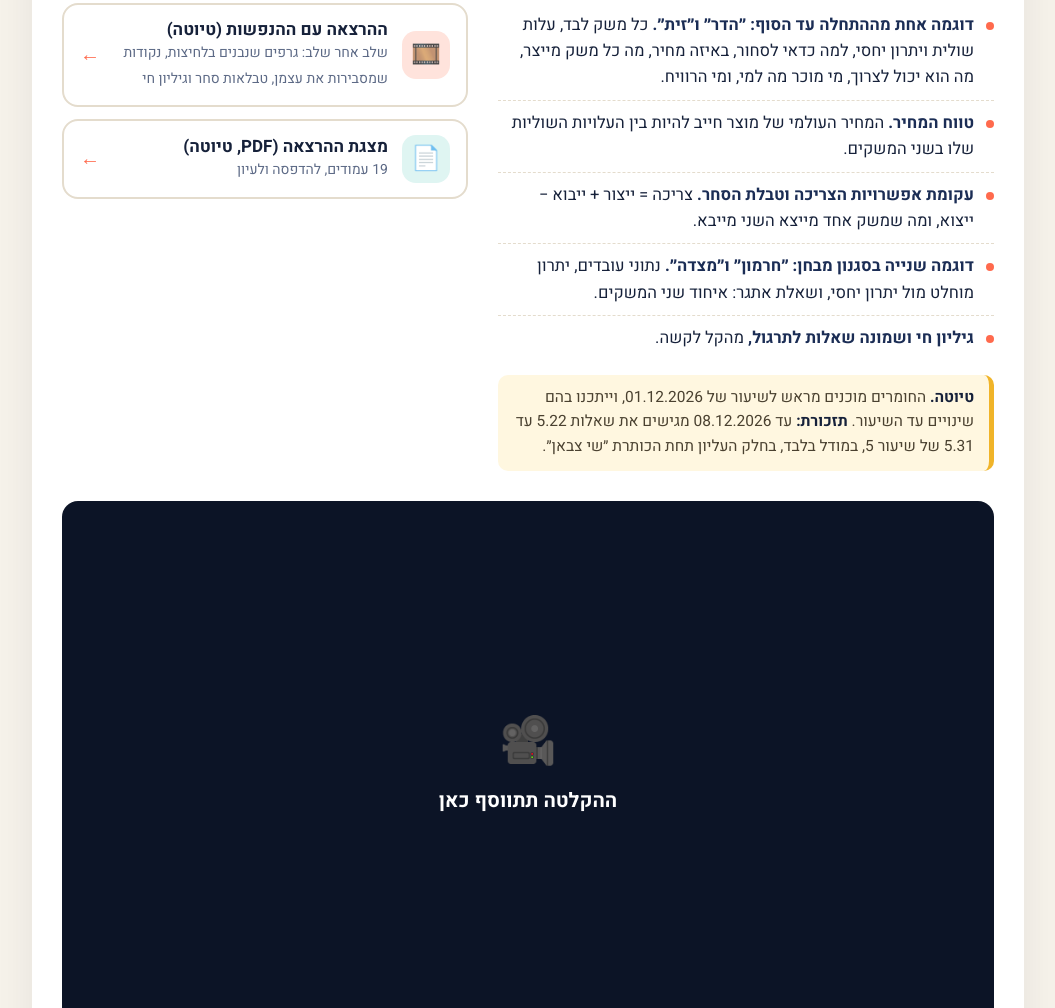
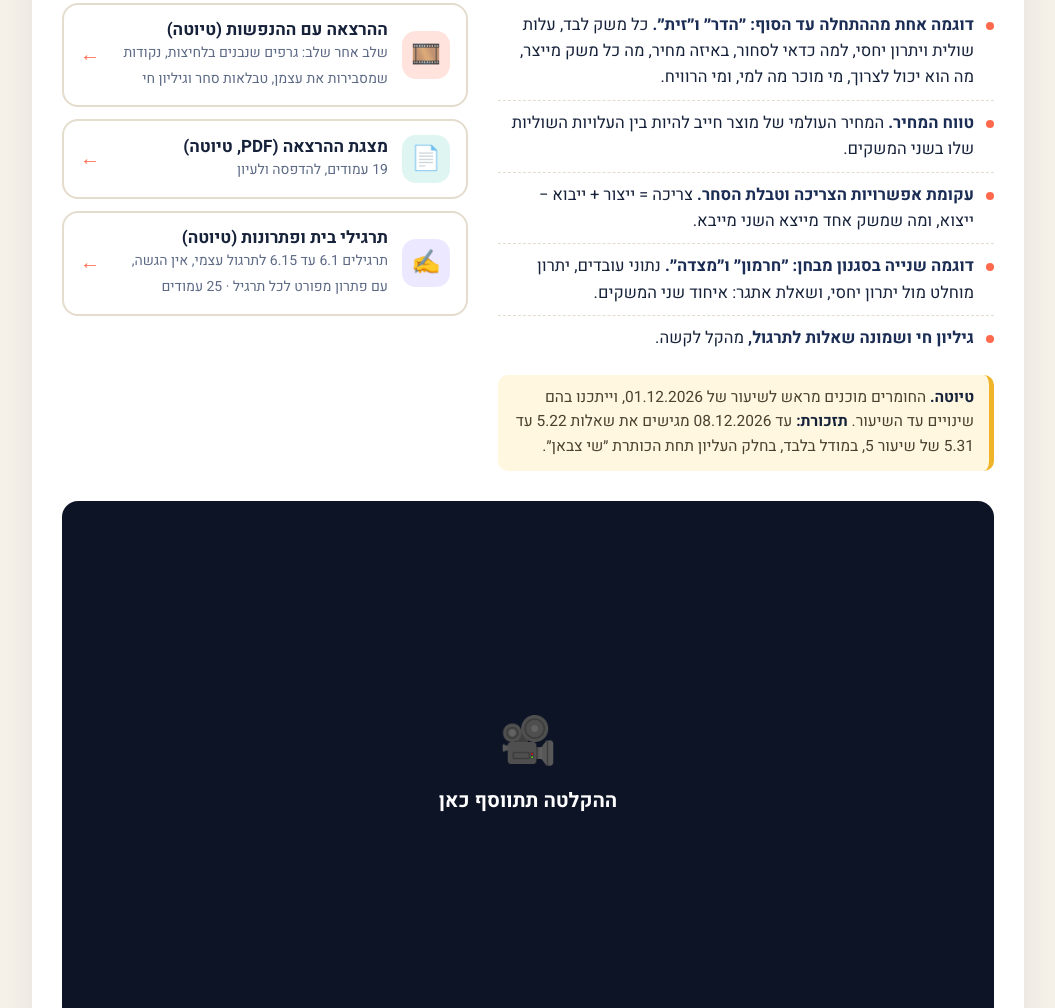
Before and after one commit to shaytsaban/micronew, a plain HTML site: page index.html in a window 1280 px wide. Shown: the part 7788-8796 px from the top of the page, without its empty margins (112-1167 px from the left). Drawn offline with Linux system fonts and the light colour scheme.

Commit message:
Lesson 6 draft: homework file 6.1-6.15 with full solutions, linked on card and end slide
Co-Authored-By: Claude Opus 5.5 <noreply@anthropic.com>

```diff
--- a/index.html
+++ b/index.html
@@ -425,6 +425,11 @@ footer{margin-top:60px;background:var(--navy);color:#c8d4f2;padding:40px 0}
               <div><b>מצגת ההרצאה (PDF, טיוטה)</b><span class="d">19 עמודים, להדפסה ולעיון</span></div>
               <span class="ar">←</span>
             </a>
+            <a class="lk r" href="materials/homework-lesson-6.pdf?v=20261124" target="_blank" rel="noopener">
+              <div class="e">✍️</div>
+              <div><b>תרגילי בית ופתרונות (טיוטה)</b><span class="d">תרגילים 6.1 עד 6.15 לתרגול עצמי, אין הגשה, עם פתרון מפורט לכל תרגיל · 25 עמודים</span></div>
+              <span class="ar">←</span>
+            </a>
           </div>
         </div>
       </div>
```
Also changed, not shown: lectures/lecture-6/animated.html (+1 -1 lines), 2 other files.
